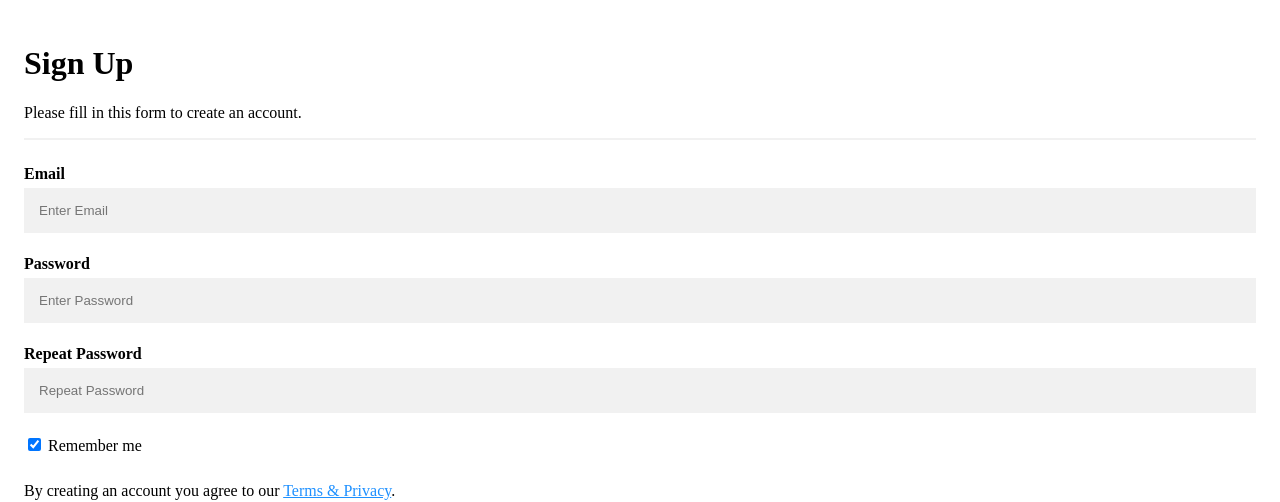
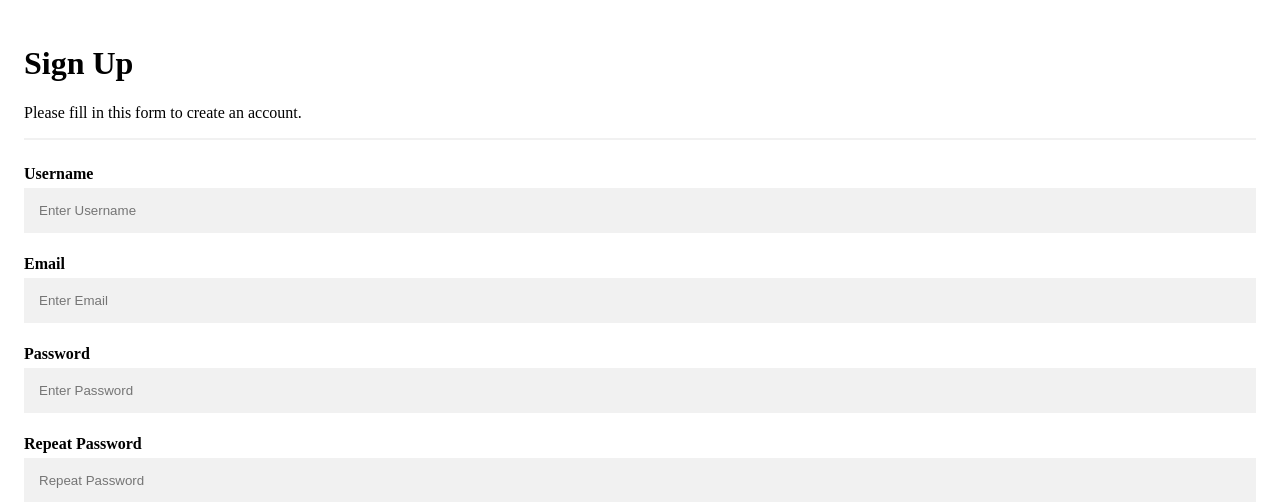
Before and after one commit to darkTeaLeaf/cross_service, a Django app: page /user/signup/ in a window 1280 px wide. Shown: the top 502 px of the page. Run offline with Django 3.2, Linux system fonts and the light colour scheme.

Commit message:
Username

```diff
--- a/user/templates/user/signup.html
+++ b/user/templates/user/signup.html
@@ -9,6 +9,8 @@
     <h1>Sign Up</h1>
     <p>Please fill in this form to create an account.</p>
     <hr>
+    <label for="username"><b>Username</b></label>
+    <input type="text" placeholder="Enter Username" name="username" required>
 
     <label for="email"><b>Email</b></label>
     <input type="text" placeholder="Enter Email" name="email" required>
```
